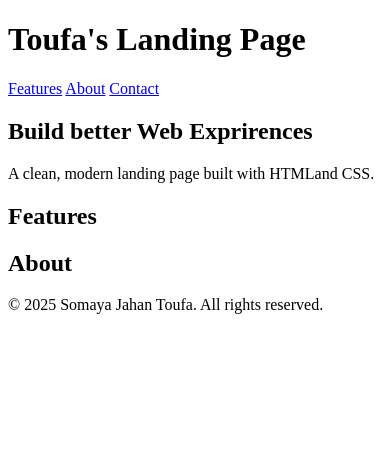
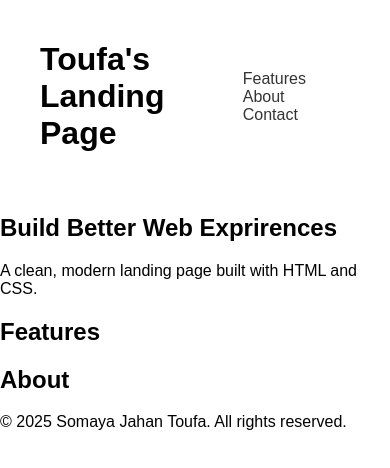
Before and after one commit to toufa176/Responsive-Landing-Page, a plain HTML site: page index.html in a window 390 px wide. Drawn offline with Linux system fonts and the light colour scheme.

Commit message:
Updated Responsive LandingPage

```diff
--- a/index.html
+++ b/index.html
@@ -17,8 +17,8 @@
 </header>
 <main>
     <section class="hero">
-        <h2>Build better Web Exprirences</h2>
-        <p>A clean, modern landing page built with HTMLand CSS.</p>
+        <h2>Build Better Web Exprirences</h2>
+        <p>A clean, modern landing page built with HTML and CSS.</p>
     </section>
 
     <section id="features" class="features">
--- a/style.css
+++ b/style.css
@@ -0,0 +1,17 @@
+body{
+    margin: 0;
+    font-family:Arial, Helvetica, sans-serif;
+}
+
+header {
+    display:flex;
+    justify-content: space-between;
+    align-items: center;
+    padding:20px 40px;
+}
+
+nav a {
+    margin-left: 20px;
+    text-decoration: none;
+    color: #333;
+}
```
